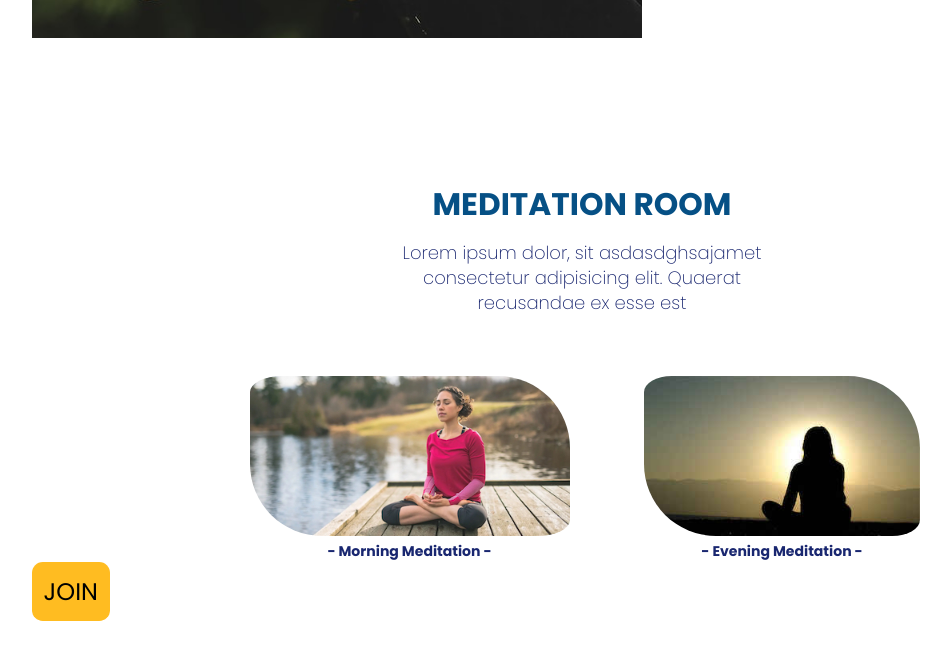
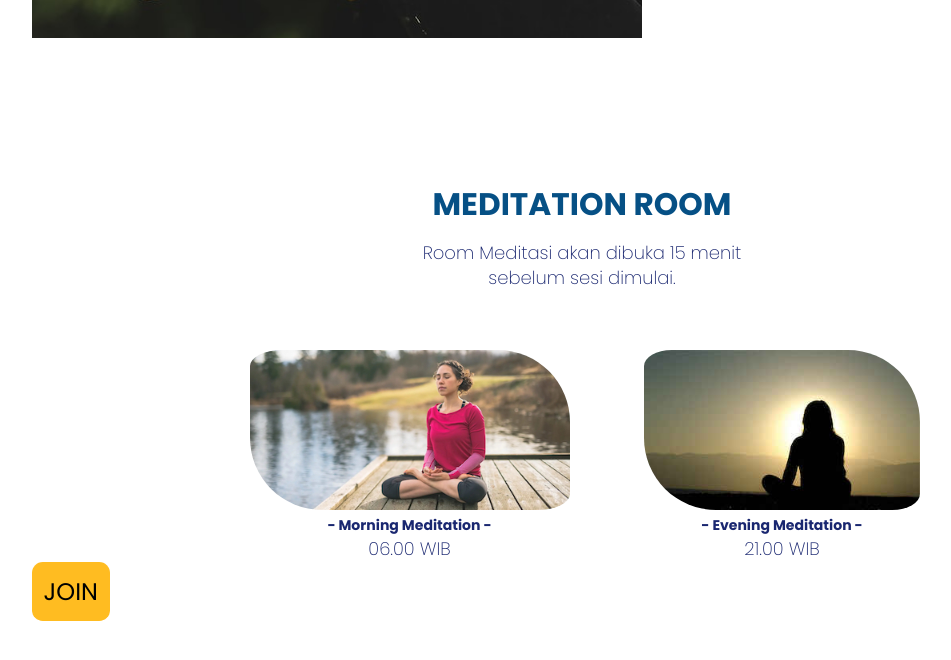
Before and after one commit to GoMindful/GoMindful, a website: page index.html in a window 1280 px wide. Shown: the part 1570-2230 px from the top of the page, without its empty margins (58-1009 px from the left). Drawn offline with nearby package versions, Linux system fonts and the light colour scheme.

Commit message:
update file

```diff
--- a/index.html
+++ b/index.html
@@ -97,10 +97,7 @@
     <!-- Meditation Room Section Start -->
     <section class="Meditation" id="Meditation">
       <h2>MEDITATION<span> ROOM</span></h2>
-      <p>
-        Lorem ipsum dolor, sit asdasdghsajamet consectetur adipisicing elit.
-        Quaerat recusandae ex esse est
-      </p>
+      <p>Room Meditasi akan dibuka 15 menit sebelum sesi dimulai.</p>
 
       <div class="row">
         <div class="Meditation-routine">
@@ -110,6 +107,7 @@
             class="Meditation-routine-img"
           />
           <h3 class="Meditation-routine-title">- Morning Meditation -</h3>
+          <p>06.00 WIB</p>
         </div>
         <div class="Meditation-routine">
           <img
@@ -118,6 +116,7 @@
             class="Meditation-routine-img1"
           />
           <h3 class="Meditation-routine-title">- Evening Meditation -</h3>
+          <p>21.00 WIB</p>
         </div>
       </div>
       <a href="https://bit.ly/MeditasiBersamaZOOM" class="Join">JOIN</a>
```
